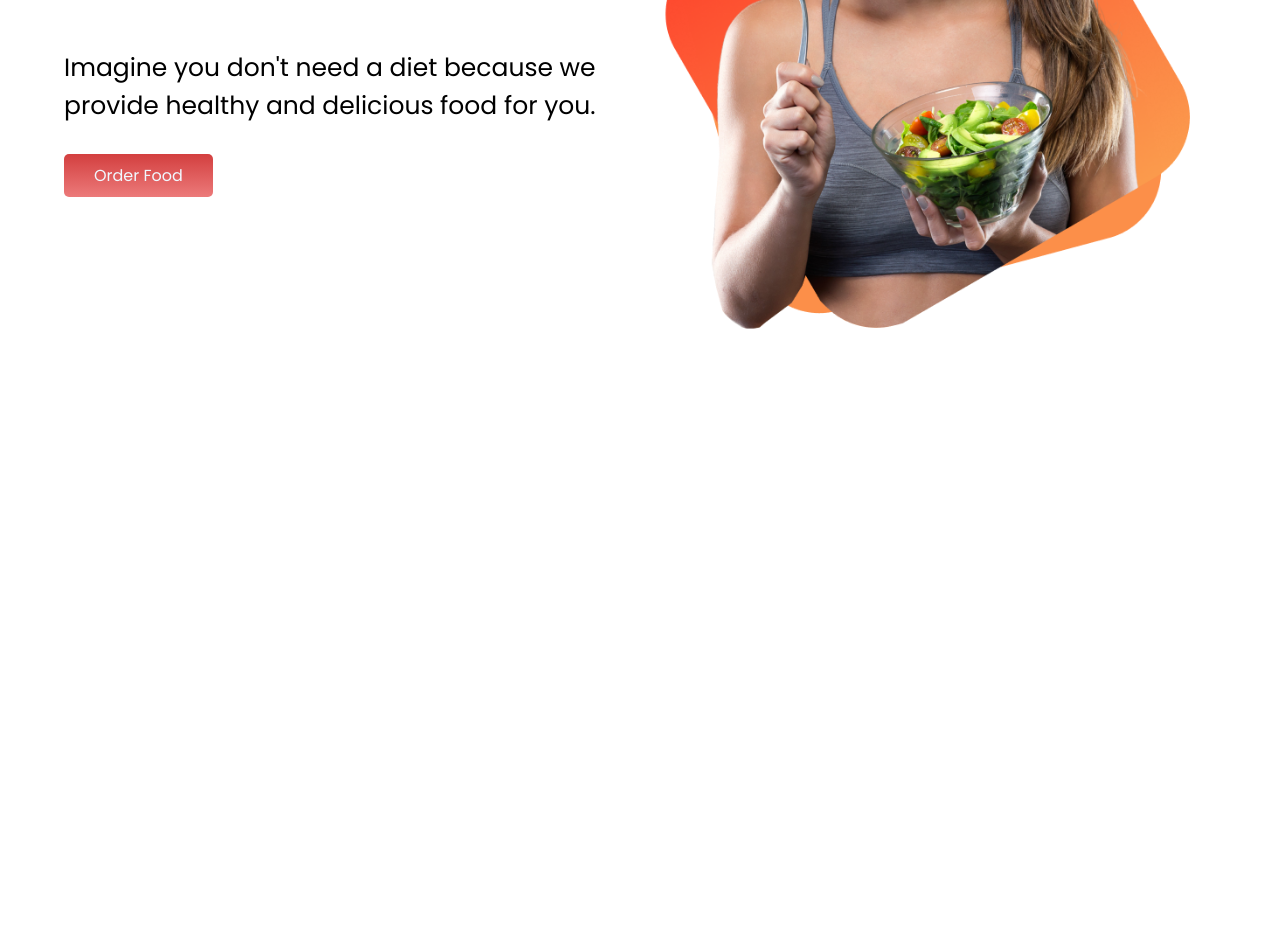
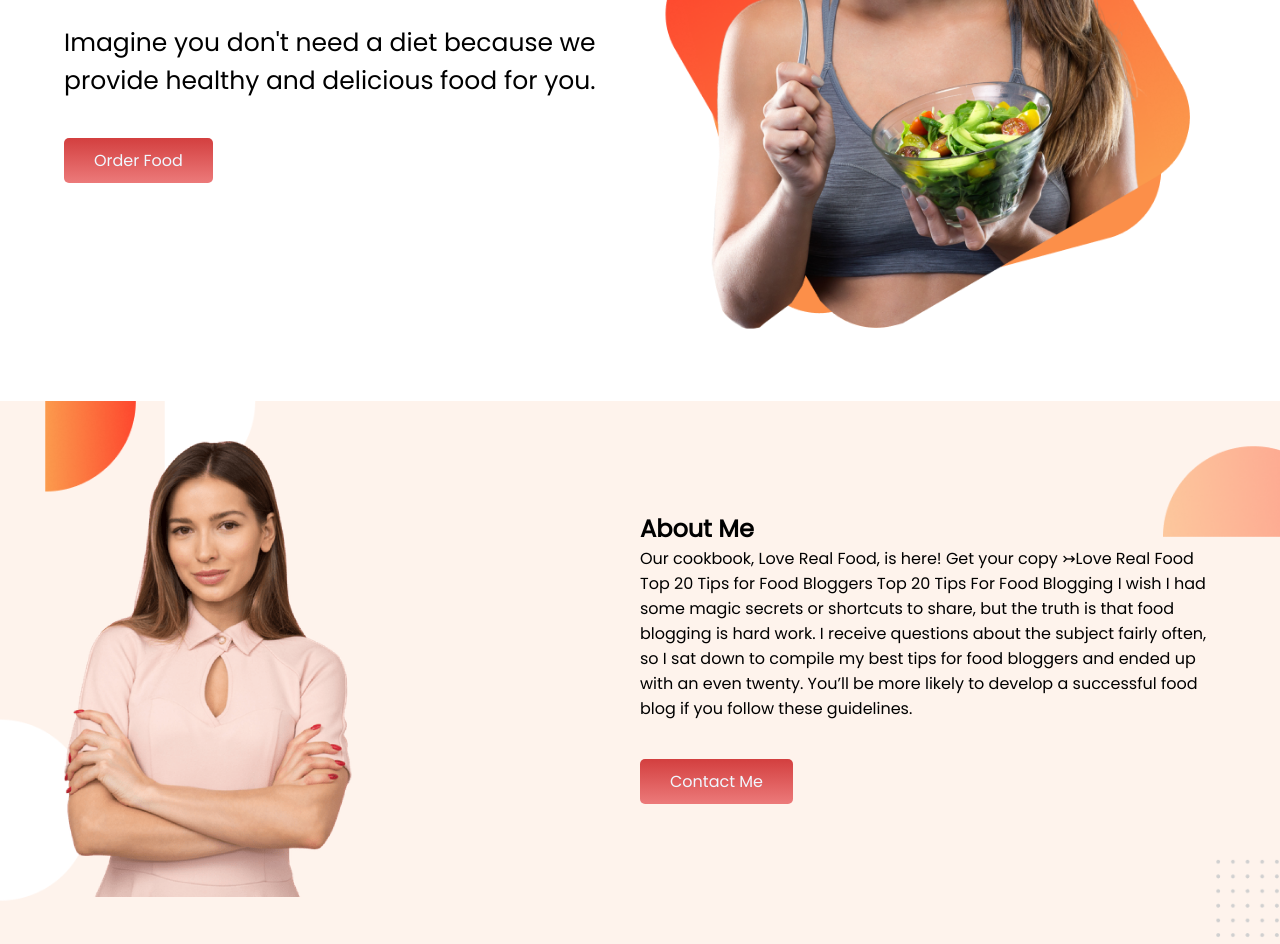
Before and after one commit to hasanmehedi44/restart__food__network, a plain HTML site: page index.html in a window 1280 px wide. Shown: the part 320-1264 px from the top of the page. Before the commit the page ends 800 px from the top, so only its background shows below. Drawn offline with Linux system fonts and the light colour scheme.

Commit message:
about me section completed motamoti

```diff
--- a/index.html
+++ b/index.html
@@ -29,6 +29,22 @@
             <img src="./images/female/Group 8425.png" alt="">
          </div>
       </section>
+
+
+      <!-- About me Section -->
+      <section class="about__me">
+         <div class="half__width">
+            <img src="./images/female/Person Image.png" alt="">
+         </div>
+         <div class="half__width">
+            <h1>About Me</h1>
+            <p>Our cookbook, Love Real Food, is here! Get your copy ↣Love Real Food
+               Top 20 Tips for Food Bloggers
+               Top 20 Tips For Food Blogging
+               I wish I had some magic secrets or shortcuts to share, but the truth is that food blogging is hard work. I receive questions about the subject fairly often, so I sat down to compile my best tips for food bloggers and ended up with an even twenty. You’ll be more likely to develop a successful food blog if you follow these guidelines.</p>
+               <a href="https://web.facebook.com/farvez.mehedi/" target="_blank" class="button">Contact Me</a>
+         </div>
+      </section>
    </main>
 </body>
 </html>
--- a/style.css
+++ b/style.css
@@ -13,7 +13,7 @@
     padding-bottom: 40px;
 }
 
-.skip__section img {
+img {
     width: 100%;
 }
 
@@ -28,7 +28,7 @@
 .skip__content p {
     margin-top: 80px;
     font-size: 25px;
-    margin-bottom: 38px;
+
 }
 
 .button {
@@ -38,11 +38,29 @@
     padding: 10px 30px;
     border-radius: 5px;
     margin: 30px 0px;
+    display: inline-block;
+    margin-top: 38px;
 }
 
 .skip__content h1 {
     font-size: 57px;
 }
+
 .color__orange {
     color: rgb(211, 63, 63);
 }
+
+.about__me {
+    background: url(./images/shapes/7.png);
+    background-repeat: no-repeat;
+    display: flex;
+    align-items: center;
+    justify-content: center;
+    background-size: cover;
+    width: 100%;
+}
+
+.about__me  img {
+    width: 50%;
+    margin: 40px 0px;
+}
```
